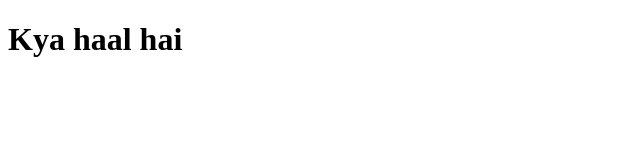
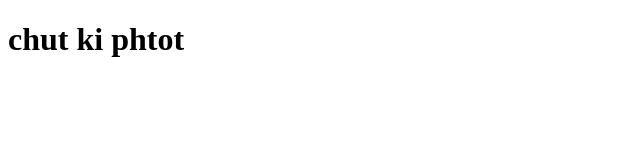
Before and after one commit to vaibhavvats99/GitLearningB, a plain HTML site: page index.html in a window 1280 px wide. Shown: the whole page, without its empty margins (0-640 px from the left). Drawn offline with Linux system fonts and the light colour scheme.

Commit message:
Update index.html

```diff
--- a/index.html
+++ b/index.html
@@ -9,7 +9,7 @@
 
     <h1>
 
-        Kya haal hai
+        chut ki phtot
     </h1>
 </body>
 </html>
```
